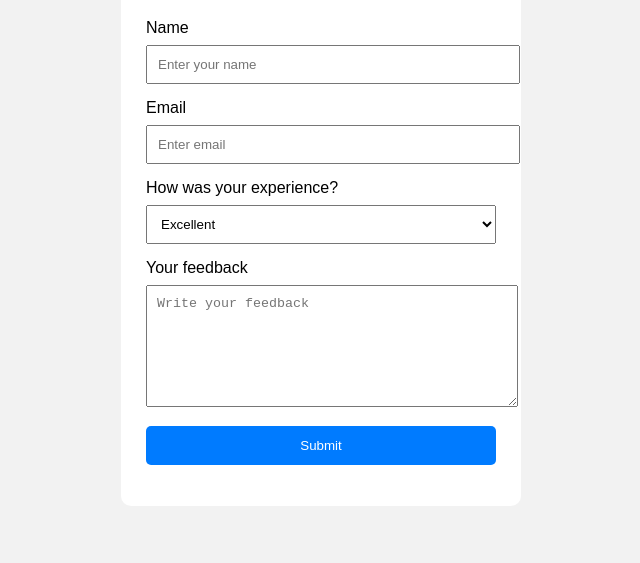
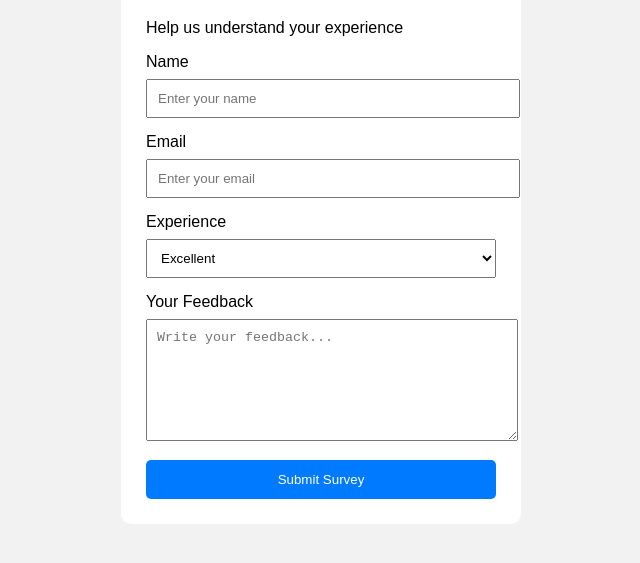
Before and after one commit to customerresponsesurvery-dev/customerfeedbackresponse, a plain HTML site: page index.html in a window 1280 px wide. Shown: the part 173-736 px from the top of the page, without its empty margins (319-959 px from the left). Drawn offline with Linux system fonts and the light colour scheme.

Commit message:
Update index.html

```diff
--- a/index.html
+++ b/index.html
@@ -1,38 +1,50 @@
 <!DOCTYPE html>
 <html>
 <head>
-<title>Customer Response Survey</title>
+  <title>Customer Survey</title>
   <link rel="stylesheet" href="style.css">
 </head>
 
 <body>
 
 <div class="container">
+  <h1>Customer Feedback Survey</h1>
+  <p>Help us understand your experience</p>
 
-<h1>Customer Feedback Survey</h1>
+  <form id="surveyForm">
 
+    <div class="row">
+
+      <div class="input-box">
         <label>Name</label>
-<input id="name" type="text" placeholder="Enter your name">
+        <input type="text" id="name" placeholder="Enter your name" required>
+      </div>
 
+      <div class="input-box">
         <label>Email</label>
-<input id="email" type="email" placeholder="Enter email">
+        <input type="email" id="email" placeholder="Enter your email" required>
+      </div>
 
-<label>How was your experience?</label>
-
-<select id="rating">
+      <div class="input-box">
+        <label>Experience</label>
+        <select id="experience">
           <option>Excellent</option>
           <option>Good</option>
           <option>Average</option>
           <option>Poor</option>
         </select>
+      </div>
 
-<label>Your feedback</label>
-<textarea id="feedback" placeholder="Write your feedback"></textarea>
+    </div>
 
-<button onclick="submitSurvey()">Submit</button>
+    <div class="input-box full">
+      <label>Your Feedback</label>
+      <textarea id="feedback" placeholder="Write your feedback..."></textarea>
+    </div>
 
-<p id="message"></p>
+    <button type="submit">Submit Survey</button>
 
+  </form>
 </div>
 
 <script src="script.js"></script>
```
Lines whose indentation alone changed are shown as unchanged.
